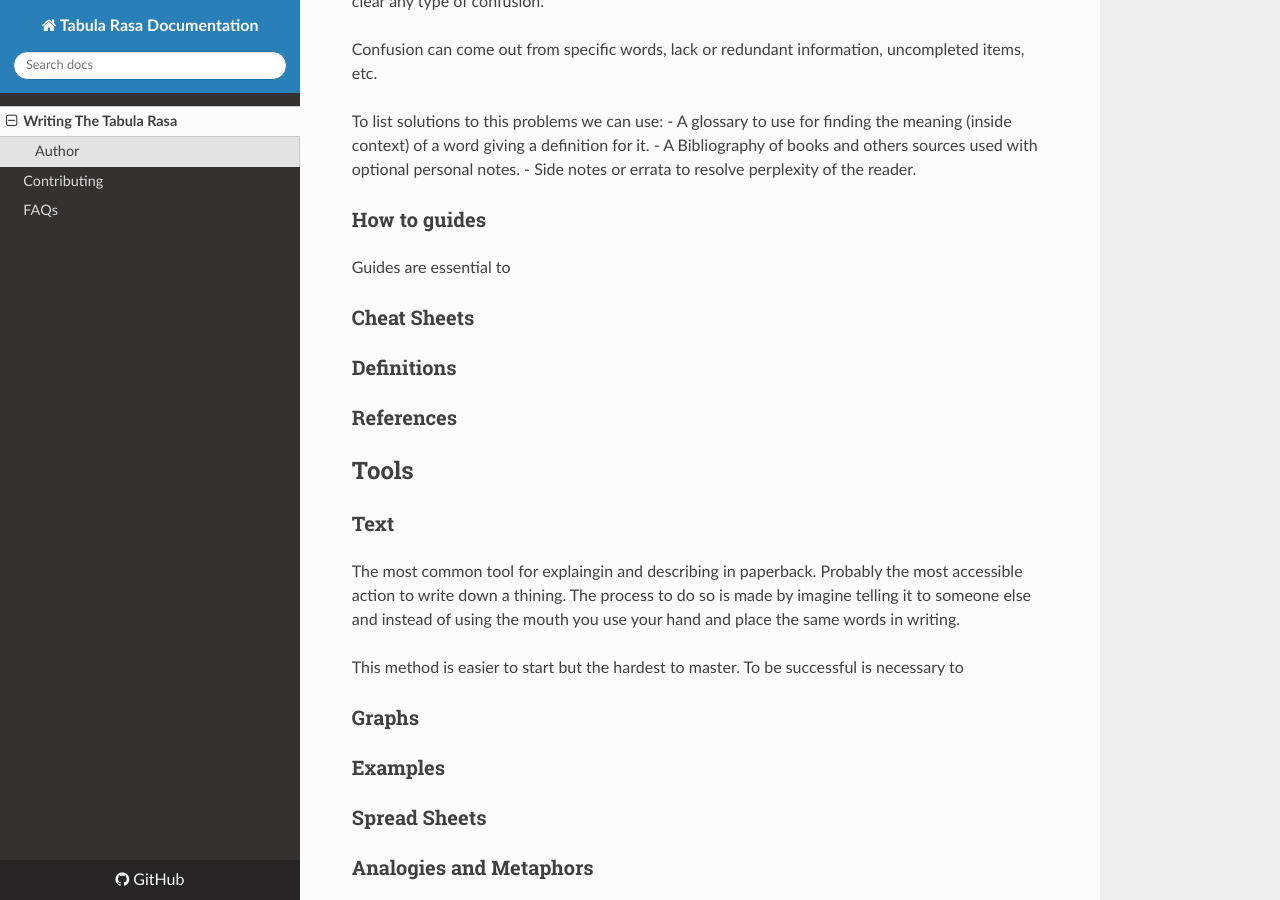
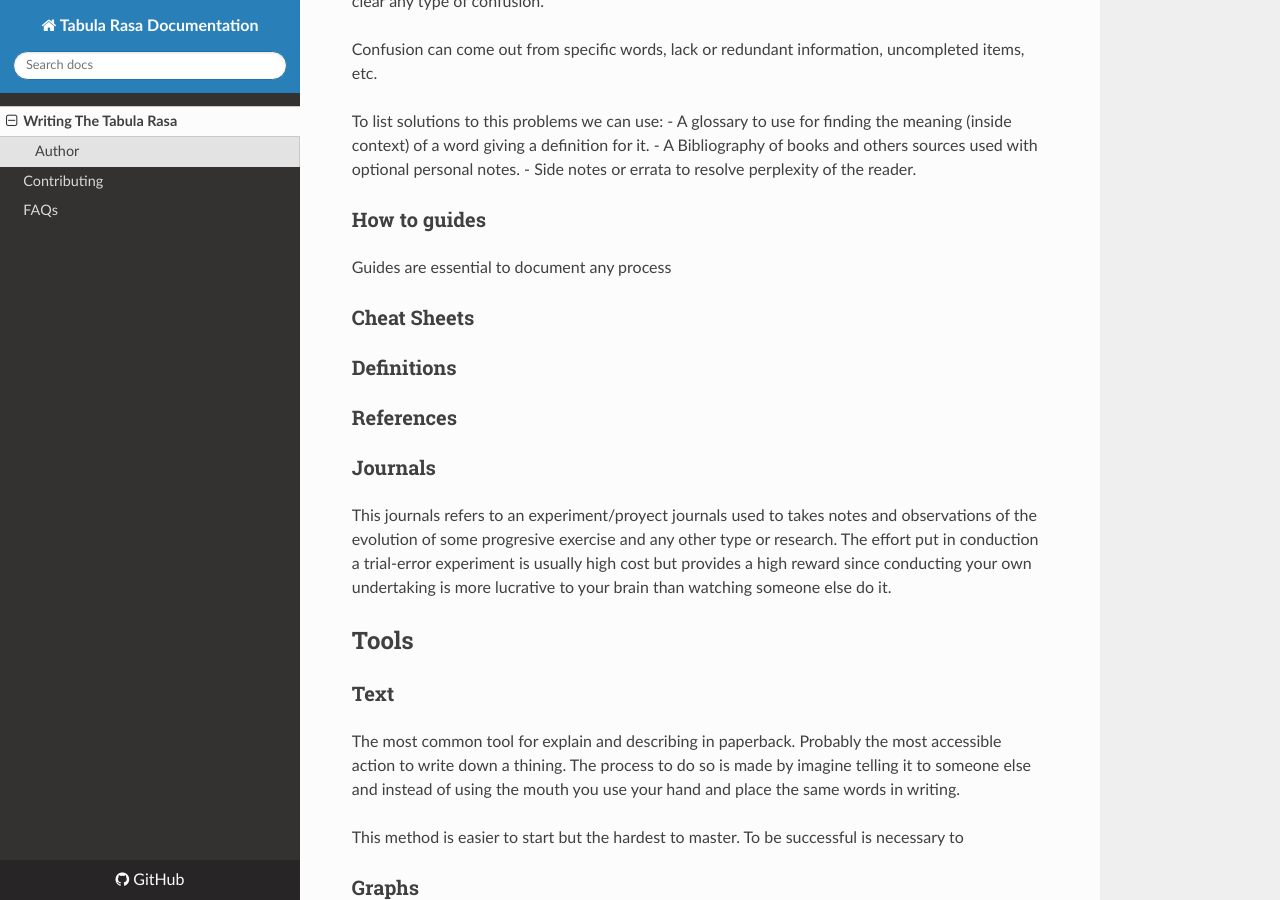
Before and after one commit to SebastianRValdivia/TabulaRasaProject, an MkDocs documentation site: the page built from docs/WritingTheTabulaRasa/index.md, in a window 1280 px wide and 900 px high, scrolled down 2626 px. Built offline with MkDocs 1.6.1, drawn with Linux system fonts in a browser that asks for light colours; nearby versions of some CDN libraries.

Commit message:
Add journals to tools in docs

```diff
--- a/docs/WritingTheTabulaRasa/index.md
+++ b/docs/WritingTheTabulaRasa/index.md
@@ -76,16 +76,18 @@ To list solutions to this problems we can use:
 - Side notes or errata to resolve perplexity of the reader.
 
 ### How to guides
-Guides are essential to
+Guides are essential to document any process
 
 ### Cheat Sheets
 ### Definitions
 ### References
+### Journals
+This journals refers to an experiment/proyect journals used to takes notes and observations of the evolution of some progresive exercise and any other type or research. The effort put in conduction a trial-error experiment is usually high cost but provides a high reward since conducting your own undertaking is more lucrative to your brain than watching someone else do it.
 
 ## Tools
 
 ### Text
-The most common tool for explaingin and describing in paperback. Probably the most accessible action to write down a thining. The process to do so is made by imagine telling it to someone else and instead of using the mouth you use your hand and place the same words in writing.
+The most common tool for explain and describing in paperback. Probably the most accessible action to write down a thining. The process to do so is made by imagine telling it to someone else and instead of using the mouth you use your hand and place the same words in writing.
 
 This method is easier to start but the hardest to master. To be successful is necessary to
 
```
